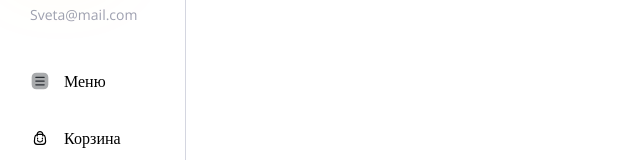
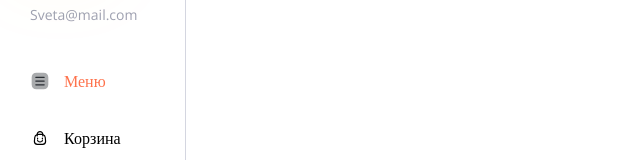
Before and after one commit to Devslother/Pizza, a React (Vite) app: page / in a window 1280 px wide. Shown: the part 137-297 px from the top of the page, without its empty margins (0-640 px from the left). Built offline with nearby package versions, Linux system fonts and the light colour scheme.

Commit message:
NavLink, styles Layout active

```diff
--- a/src/Layout/Layout.module.css
+++ b/src/Layout/Layout.module.css
@@ -32,6 +32,14 @@
 	color: var(--text-color);
 }
 
+.link:hover {
+	color: var(--primary-color);
+}
+
+.active {
+	color: var(--primary-color);
+}
+
 .user {
 	margin-bottom: 46px; /* отступ до menu */
 }
--- a/src/Layout/Layout.tsx
+++ b/src/Layout/Layout.tsx
@@ -1,6 +1,8 @@
-import { Link, Outlet } from 'react-router'
+import { NavLink, Outlet } from 'react-router'
 import styles from './Layout.module.css'
 import Button from '../components/Button/Button'
+import cn from 'classnames'
+
 
 export function Layout () {
 	return <div className={styles.layout}>
@@ -11,14 +13,15 @@ export function Layout () {
 			<div className={styles.email}>Sveta@mail.com</div>
 		</div>
 		<div className={styles.menu}>
-			<Link to='/' className={styles.link}>
-				<img src="/menu.svg" alt="Меню" />
+		<NavLink to='/' className={({isActive}) => cn(styles['link'], {[styles.active] : isActive})}>
+			<img src="/menu.svg" alt="Меню" />
 				Меню
-			</Link>
-      <Link to='/cart' className={styles.link}>
-				<img src="/cart.svg" alt="Корзина" />
-				Корзина
-			</Link>
+		</NavLink>
+
+		<NavLink to='/cart' className={({isActive}) => cn(styles['link'], {[styles.active] : isActive})}>
+			<img src="/cart.svg" alt="Корзина" />
+			Корзина
+		</NavLink>
 		</div>
 		<Button className={styles.exit}>
 			<img src="/turn.svg" alt="Выход" />
```
